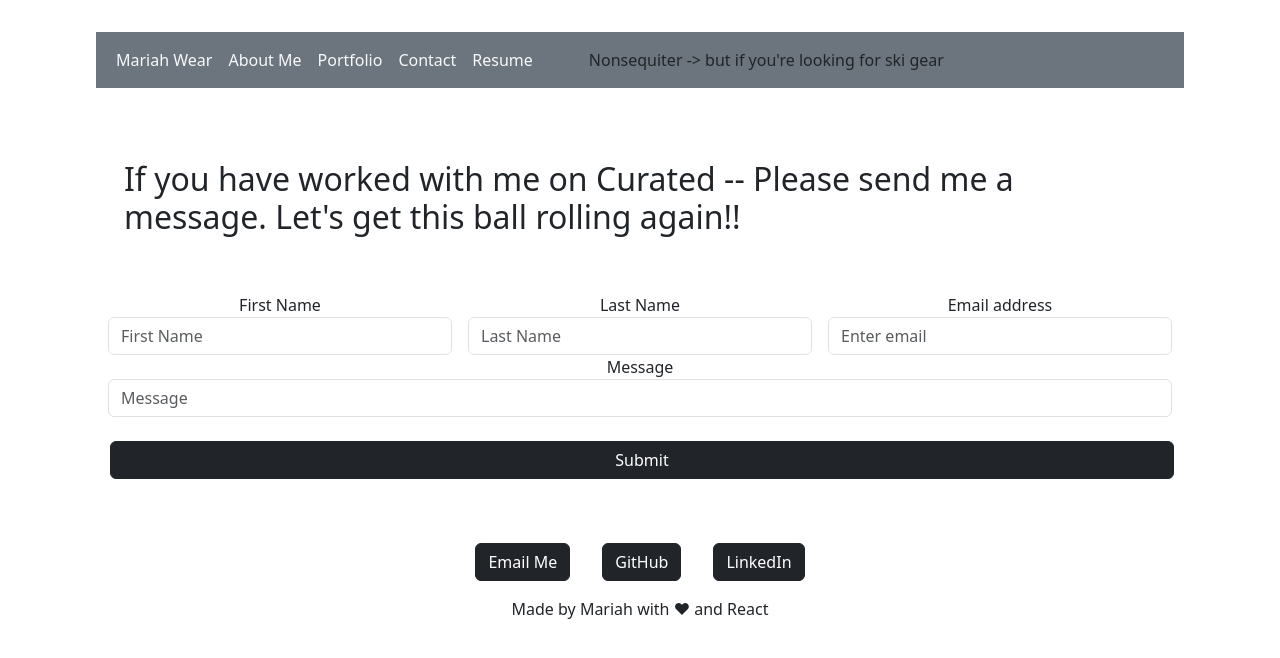
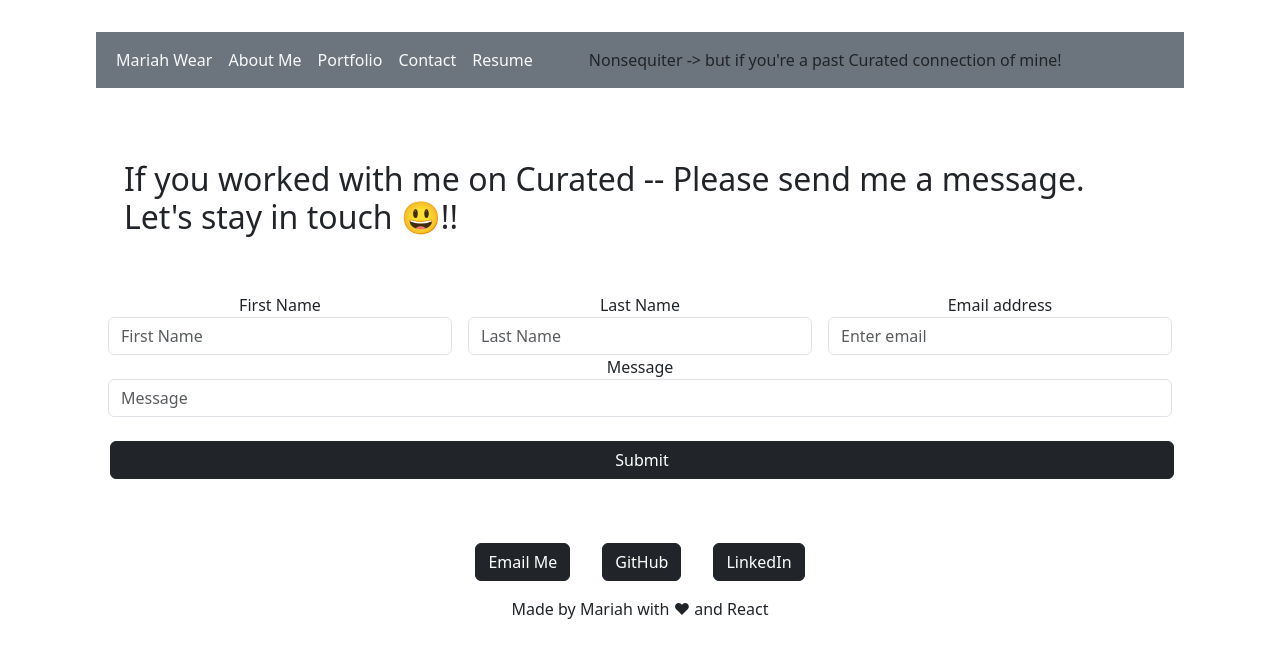
Before and after one commit to mariahw4/personal-portfolio, a React (Vite) app: page /expert in a window 1280 px wide. Shown: the top 658 px of the page. Built offline with nearby package versions, Linux system fonts and the light colour scheme.

Commit message:
updating my gear link and text

```diff
--- a/src/components/Nav.jsx
+++ b/src/components/Nav.jsx
@@ -23,7 +23,7 @@ function Nav() {
        Resume
      </Link>,
       <Link key={6} className="nav-link text-dark px-5" to="/expert">
-      Nonsequiter -&gt; but if you&apos;re looking for ski gear
+      Nonsequiter -&gt; but if you&apos;re a past Curated connection of mine!
     </Link>,
       ]}
     />
--- a/src/components/gear_expert.jsx
+++ b/src/components/gear_expert.jsx
@@ -3,7 +3,7 @@ function GearHead() {
     return (
       <div className="container py-4">
         <h2 className="h2" id="Contact-Me">
-        If you have worked with me on Curated -- Please send me a message. Let&apos;s get this ball rolling again!!
+        If you worked with me on Curated -- Please send me a message. Let&apos;s stay in touch &#128515;!!
         </h2>
 
         <form
```
